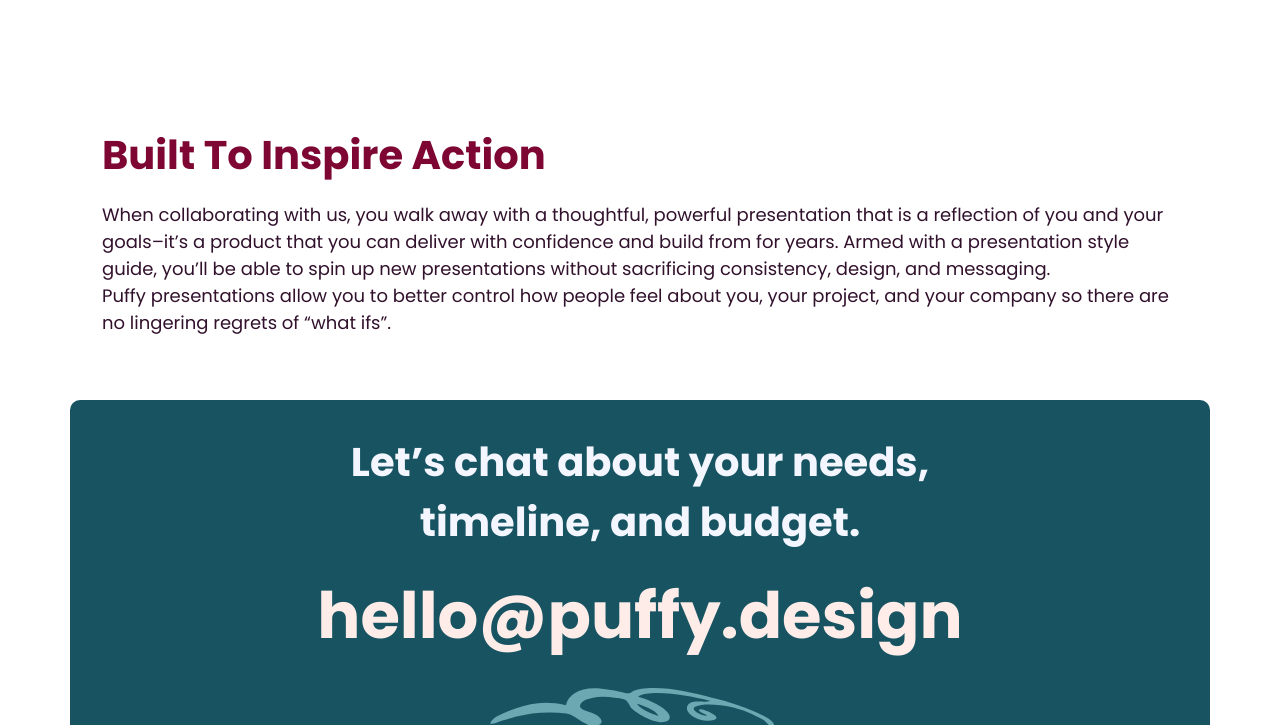
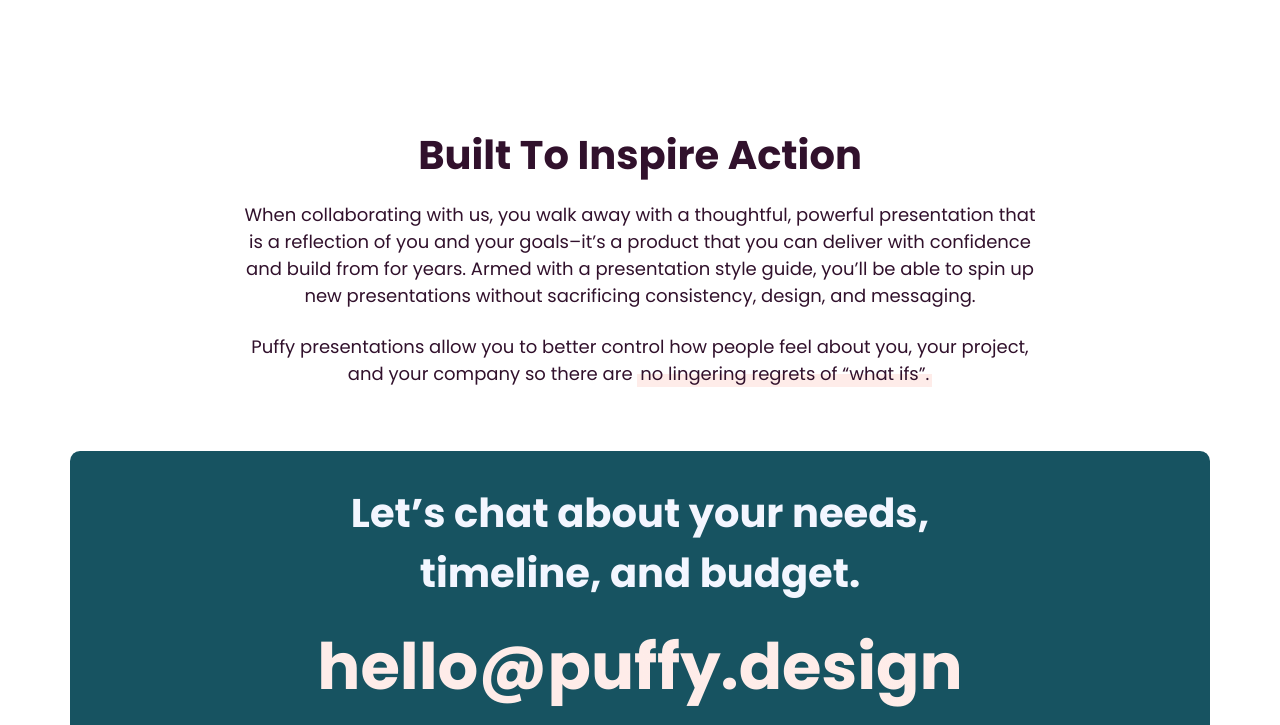
Before and after one commit to yupgup/puffy.design, a website built with Parcel: page index.html in a window 1280 px wide. Shown: the part 1834-2559 px from the top of the page. Built offline with nearby package versions, Linux system fonts and the light colour scheme.

Commit message:
Adds highlight

```diff
--- a/index.html
+++ b/index.html
@@ -24,7 +24,7 @@
   <div class="hero">
     <div class="container">
       <h1>Pretty, powerful, personable, and
-        <span class="highlight">profitable presentations that <strong>POP</strong></span></h1>
+        profitable <span class="highlight">presentations that <strong>POP</strong></span></h1>
     </div>
   </div>
 
@@ -67,13 +67,13 @@
     </div>
   </div>
 
-  <div class="block">
+  <div class="block ender-block">
     <div class="container">
       <section>
         <h2>Built To Inspire Action</h2>
         <p>When collaborating with us, you walk away with a thoughtful, powerful presentation that is a reflection of you and your goals–it’s a product that you can deliver with confidence and build from for years. Armed with a presentation style guide, you’ll be able to spin up new presentations without sacrificing consistency, design, and messaging.</p>
 
-        <p>Puffy presentations allow you to better control how people feel about you, your project, and your company so there are no lingering regrets of “what ifs”.</p>
+        <p>Puffy presentations allow you to better control how people feel about you, your project, and your company so there are <span class="highlight">no lingering regrets of “what ifs”.</span></p>
       </section>
     </section>
   </div>
--- a/styles.css
+++ b/styles.css
@@ -81,6 +81,13 @@
   color: #31112C;
 }
 
+.highlight {
+  display: inline-block;
+  padding-left: .25ch;
+  padding-right: .25ch;
+  background-image: linear-gradient(0deg, #FEECE9 50%, transparent 50%);
+}
+
 .page {
   padding-bottom: 3rem;
 }
@@ -139,6 +146,16 @@
   font-weight: 900;
   text-transform: uppercase;
   color: #ED7A51;
+}
+
+p {
+  margin-left: auto;
+  margin-right: auto;
+  max-width: 70ch;
+}
+
+p + p {
+  margin-top: 1.5rem;
 }
 
 .hero {
@@ -204,6 +221,13 @@
   order: 1;
 }
 
+.ender-block {
+  text-align: center;
+}
+
+.ender-block h2 {
+  color: #31112C;
+}
 
 
 @media (min-width: 768px) {
```
